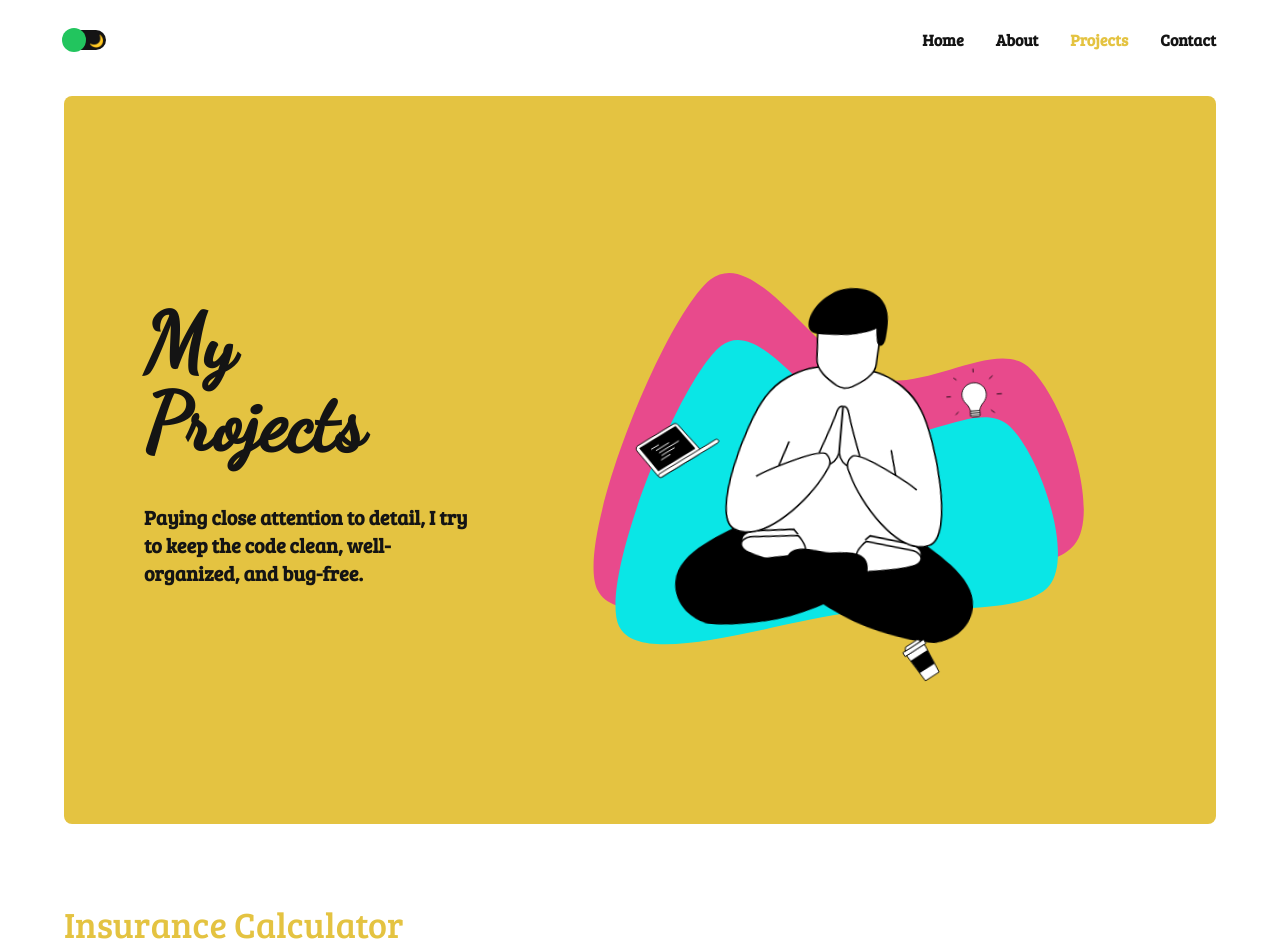
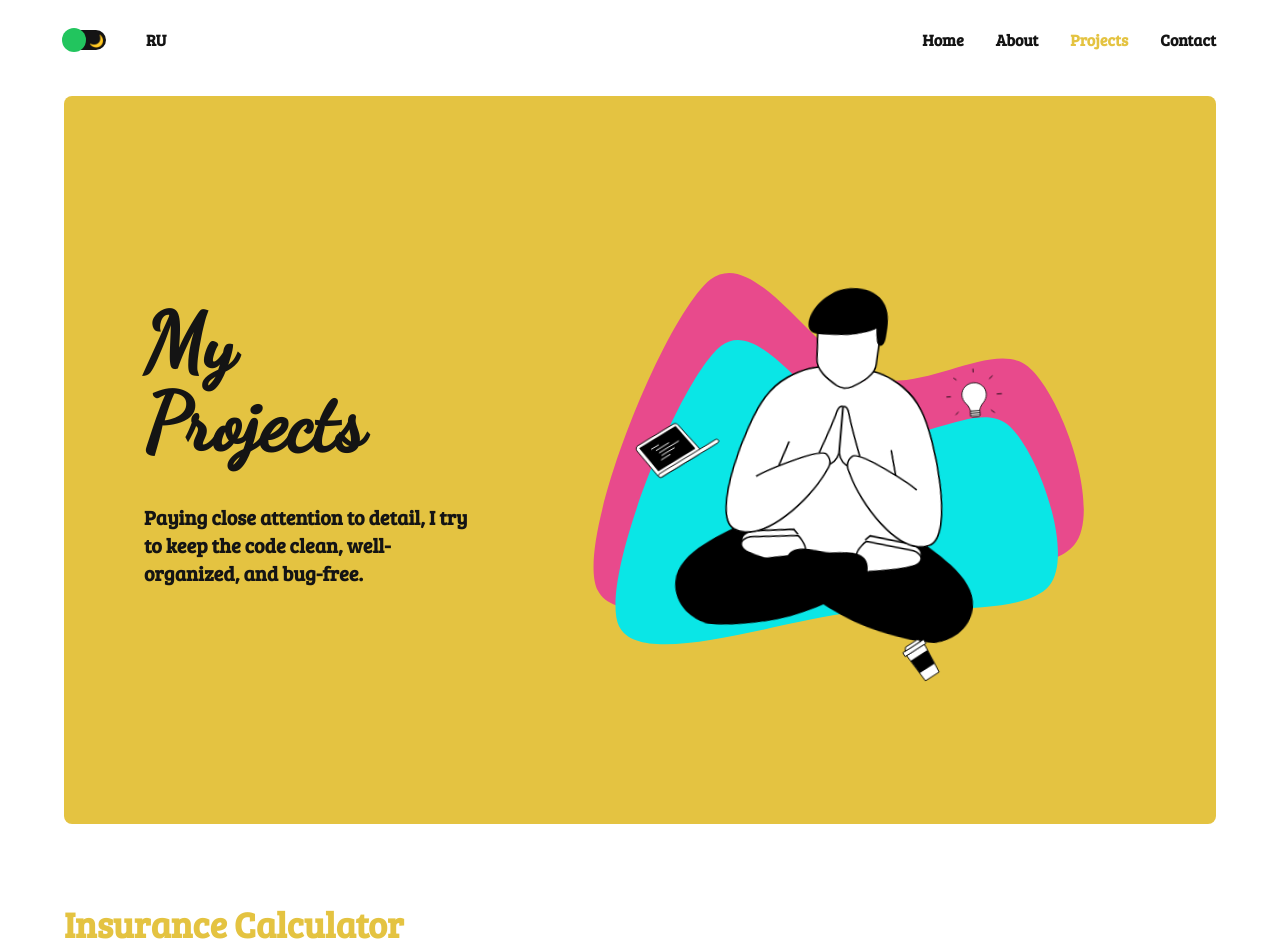
Before and after one commit to stpkkk/Next.js-stpkkk-portfolio, a Next.js app: page /my-projects in a window 1280 px wide. Shown: the top 952 px of the page. Built offline with nearby package versions, Linux system fonts and the light colour scheme.

Commit message:
Link on Russian version add

```diff
--- a/components/my-projects/ProjectCard.tsx
+++ b/components/my-projects/ProjectCard.tsx
@@ -12,7 +12,7 @@ export const ProjectCard: React.FC<ProjectCardProps> = ({ card }) => {
     <li className="flex justify-between items-center flex-row flex-wrap  md:flex-col md:items-center">
       <div className="flex flex-col basis-1/2 flex-grow-1 text-[16px] sm:text-[14px] gap-10 md:mb-10">
         <Link href={`/my-projects/${card.url}`} as={`/my-projects/${card.url}`}>
-          <h2 className="font-bree bold text-4xl text-secondary sm:text-3x sm:mb-2">
+          <h2 className="font-bree font-bold text-4xl text-secondary sm:text-3x sm:mb-2">
             {card.title}
           </h2>
         </Link>
--- a/components/nav/NavDesktop.tsx
+++ b/components/nav/NavDesktop.tsx
@@ -8,9 +8,17 @@ export const NavDesktop: React.FC = () => {
   const pathname = usePathname();
 
   return (
+    <header>
       <nav className="fixed left-1/2 -translate-x-1/2 z-20 flex_between items-center max-w-[1600px] w-full px-16 font-bold font-bree backdrop-blur-2xl bg-black/2">
-      <div className="relative">
+        <div className="relative flex_center gap-10">
           <ThemeToggle />
+          <Link
+            href={`https://next-js-stpkkk-portfolio-git-ru-igorstepanov.vercel.app${pathname}`}
+            className="hover:text-secondary"
+            as={`https://next-js-stpkkk-portfolio-git-ru-igorstepanov.vercel.app${pathname}`}
+          >
+            RU
+          </Link>
         </div>
         <ul className="top-0 flex items-center gap-8 h-20">
           {navLinks.map(link => (
@@ -27,5 +35,6 @@ export const NavDesktop: React.FC = () => {
           ))}
         </ul>
       </nav>
+    </header>
   );
 };
--- a/components/nav/NavMobile.tsx
+++ b/components/nav/NavMobile.tsx
@@ -51,7 +51,16 @@ export const NavMobile: React.FC = () => {
     </div>
   ) : (
     <div className="flex_between p-4 dark:bg-bgContainer bg-white flex_end text-black dark:text-primary">
-      <ThemeToggle />
+      <div className="relative flex_center gap-10 font-amatic text-[24px]">
+        <ThemeToggle />
+        <Link
+          href={`https://next-js-stpkkk-portfolio-git-ru-igorstepanov.vercel.app${pathname}`}
+          className="hover:text-secondary"
+          as={`https://next-js-stpkkk-portfolio-git-ru-igorstepanov.vercel.app${pathname}`}
+        >
+          RU
+        </Link>
+      </div>
       <button
         onClick={handleToggleMobileMenu}
         type="button"
```
Lines whose indentation alone changed are shown as unchanged.
